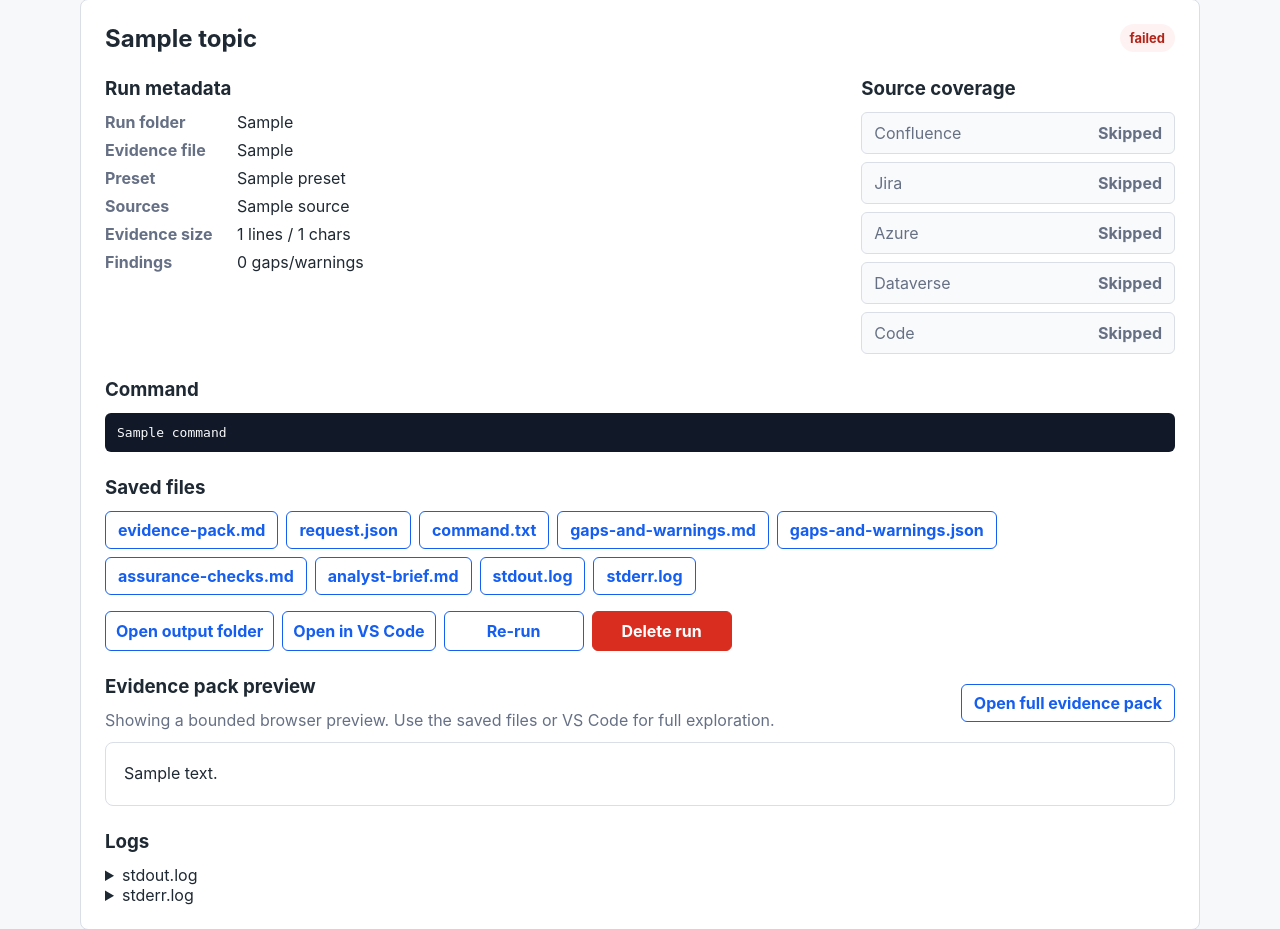
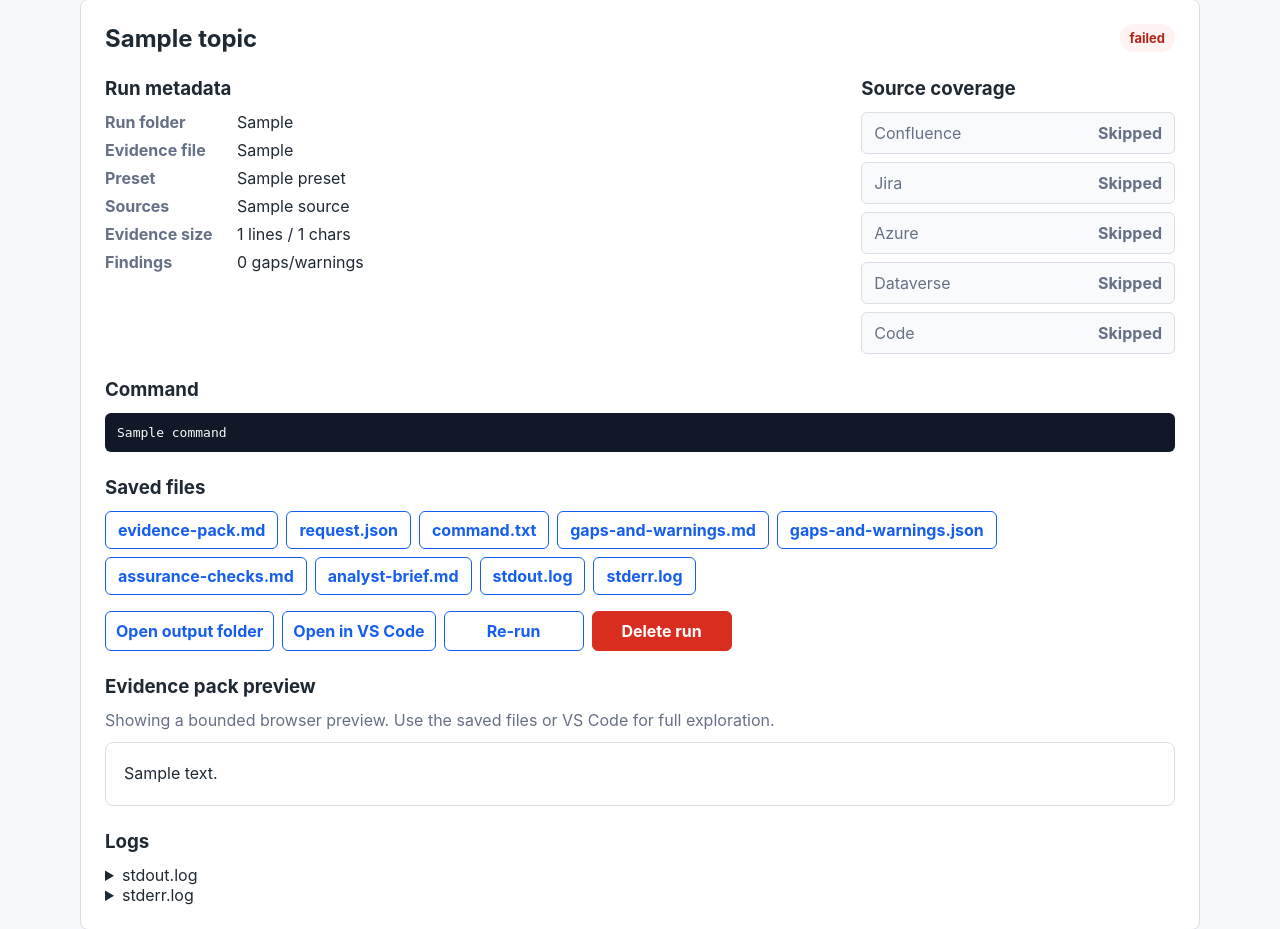
Before and after one commit to richlee-cgi/assurance-workbench-ui, a FastAPI app: template app/templates/run_detail.html in a window 1280 px wide. Shown: the part 121-1050 px from the top of the page. Run offline with FastAPI, Linux system fonts and the light colour scheme; the template is opened without the code that fills it: most values are stand-ins (such as "Sample title", 1, 10 or a date in 2020); some libraries are stand-ins or nearby versions.

Commit message:
Remove full evidence preview button

```diff
--- a/app/templates/run_detail.html
+++ b/app/templates/run_detail.html
@@ -117,7 +117,6 @@
         <h3>Evidence pack preview</h3>
         <p>Showing a bounded browser preview. Use the saved files or VS Code for full exploration.</p>
       </div>
-      <a class="button-link secondary" href="/runs/{{ detail.summary.id }}/files/evidence-pack.md">Open full evidence pack</a>
     </div>
     {% if detail.evidence_preview_truncated %}
       <div class="notice preview-notice">
```
Also changed, not shown: tests/test_app.py (+1 -1 lines).
